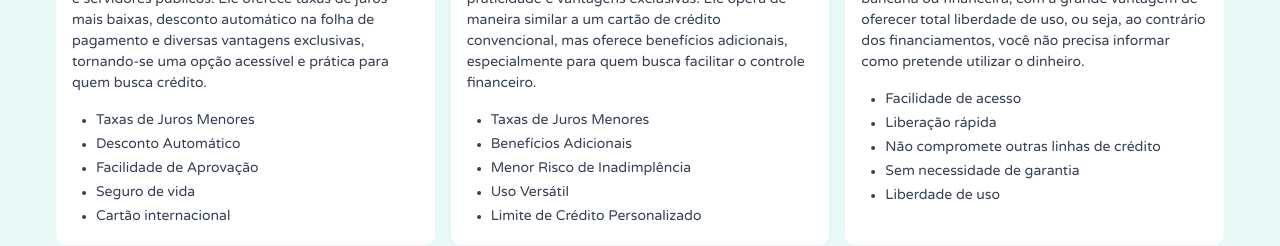
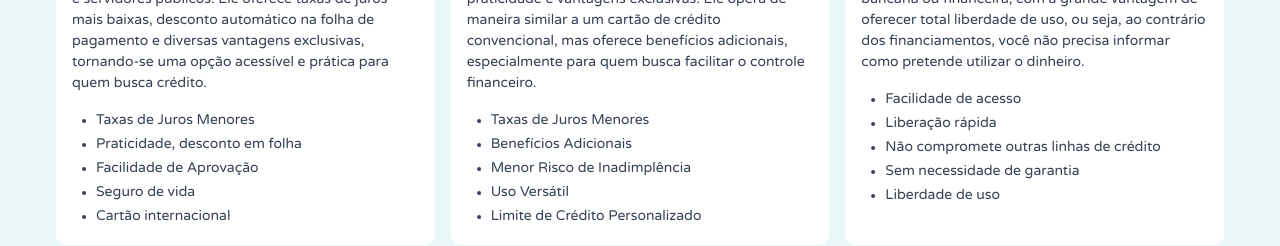
Before and after one commit to Jocelitoo/Kicard, a React (Vite) app: page / in a window 1280 px wide. Shown: the part 1420-1666 px from the top of the page. Built offline with nearby package versions, Linux system fonts and the light colour scheme.

Commit message:
Alterations in products

```diff
--- a/src/components/sections/home/products/index.tsx
+++ b/src/components/sections/home/products/index.tsx
@@ -7,7 +7,7 @@ const products = [
     text: 'Modalidade voltada para aposentados, pensionistas e servidores públicos. Ele oferece taxas de juros mais baixas, desconto automático na folha de pagamento e diversas vantagens exclusivas, tornando-se uma opção acessível e prática para quem busca crédito.',
     benefits: [
       'Taxas de Juros Menores',
-      'Desconto Automático',
+      'Praticidade, desconto em folha',
       'Facilidade de Aprovação',
       'Seguro de vida',
       'Cartão internacional',
```
Also changed, not shown: public/robots.txt (added), 1 other file (tests, documents, lock files or other folders).
